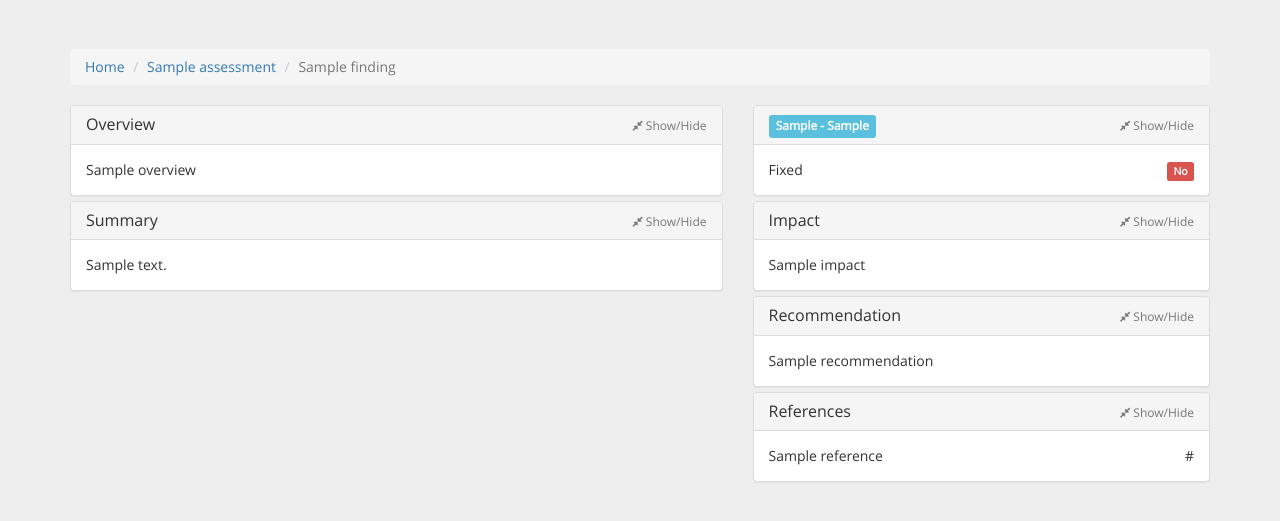
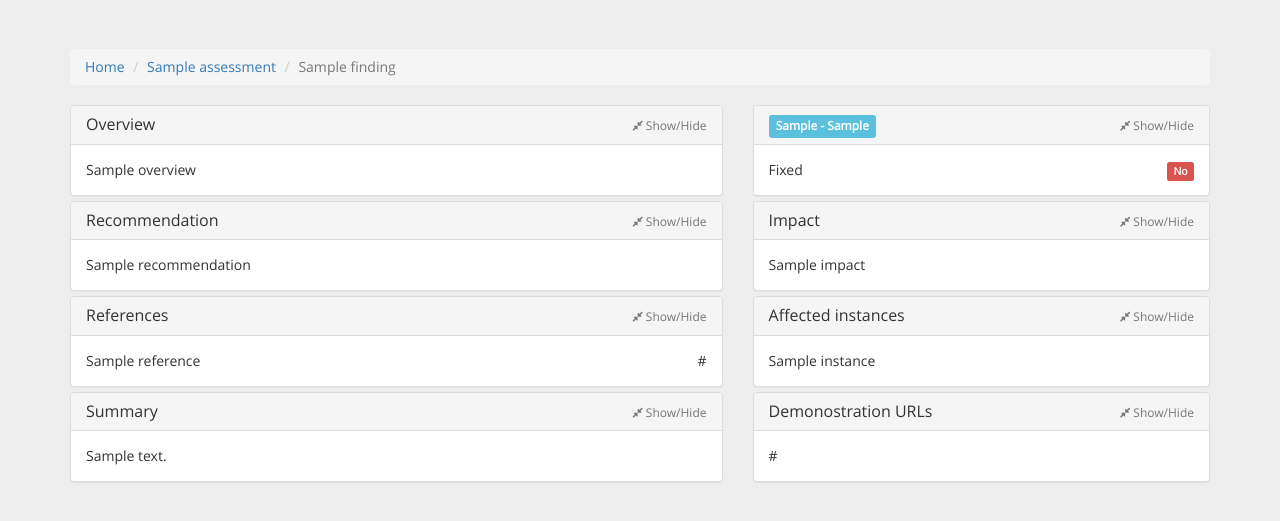
Before and after one commit to lnxg33k/bugtrack, a Django app: template templates/view_finding.html in a window 1280 px wide. Shown: the part 51-572 px from the top of the page. Run offline with Django 3.2, Linux system fonts and the light colour scheme; the template is opened without the code that fills it: most values are stand-ins (such as "Sample title", 1, 10 or a date in 2020); some libraries are stand-ins or nearby versions.

Commit message:
Minor update

```diff
--- a/templates/view_finding.html
+++ b/templates/view_finding.html
@@ -36,12 +36,51 @@
                             </a>
                             </h4>
                         </div>
-                        <div id="Overview" class="panel-collapse collapse in" aria-labelledby="headingIntroduction">
+                        <div id="Overview" class="panel-collapse collapse in" aria-labelledby="headingOverview">
                             <div class="panel-body">
                                 {{ finding.overview|safe }}
                             </div>
                         </div>
                     </div>
+                    {% if finding.recommendation %}
+                    <div class="panel panel-default">
+                        <div class="panel-heading" id="headingRecommendation" data-toggle="collapse" data-parent="#accordion" data-target="#Recommendation">
+                            <h4 class="panel-title">
+                            <a class="accordion-toggle">
+                            Recommendation<span class="pull-right"><small><i class="fa fa-compress"></i> Show/Hide</small></span>
+                            </a>
+                            </h4>
+                        </div>
+                        <div id="Recommendation" class="panel-collapse collapse in" aria-labelledby="headingRecommendation">
+                            <div class="panel-body">
+                                {{ finding.recommendation|safe }}
+                            </div>
+                        </div>
+                    </div>
+                    {% endif %}
+                    {% if finding.references.all %}
+                    <div class="panel panel-default">
+                        <div class="panel-heading" id="headingReferences" data-toggle="collapse" data-parent="#accordion" data-target="#References">
+                            <h4 class="panel-title">
+                            <a class="accordion-toggle">
+                            References<span class="pull-right"><small><i class="fa fa-compress"></i> Show/Hide</small></span>
+                            </a>
+                            </h4>
+                        </div>
+                        <div id="References" class="panel-collapse collapse in" aria-labelledby="headingReferences">
+                            <div class="panel-body">
+                                <div class="row">
+                                    <div class="col-md-12">
+                                        {% for reference in finding.references.all %}
+                                        <span class="pull-left">{{ reference.name }}</span>
+                                        <span class="pull-right">{{ reference.url|urlize|truncatewords_html:5 }}</span><br />
+                                        {% endfor %}
+                                    </div>
+                                </div>
+                            </div>
+                        </div>
+                    </div>
+                    {% endif %}
                     {% if assessment.summary %}
                     <div class="panel panel-default">
                         <div class="panel-heading" id="headingSummary" data-toggle="collapse" data-parent="#accordion" data-target="#summary">
@@ -119,41 +158,34 @@
                         </div>
                     </div>
                     {% endif %}
-                    {% if finding.recommendation %}
+                    {% if finding.instance %}
                     <div class="panel panel-default">
-                        <div class="panel-heading" id="headingRecommendation" data-toggle="collapse" data-parent="#accordion" data-target="#Recommendation">
+                        <div class="panel-heading" id="headingInstance" data-toggle="collapse" data-parent="#accordion" data-target="#Instance">
                             <h4 class="panel-title">
                             <a class="accordion-toggle">
-                            Recommendation<span class="pull-right"><small><i class="fa fa-compress"></i> Show/Hide</small></span>
+                            Affected instances<span class="pull-right"><small><i class="fa fa-compress"></i> Show/Hide</small></span>
                             </a>
                             </h4>
                         </div>
-                        <div id="Recommendation" class="panel-collapse collapse in" aria-labelledby="headingRecommendation">
+                        <div id="Instance" class="panel-collapse collapse in" aria-labelledby="headingInstance">
                             <div class="panel-body">
-                                {{ finding.recommendation|safe }}
+                                {{ finding.instance|safe }}
                             </div>
                         </div>
                     </div>
                     {% endif %}
-                    {% if finding.references.all %}
+                    {% if finding.url %}
                     <div class="panel panel-default">
-                        <div class="panel-heading" id="headingReferences" data-toggle="collapse" data-parent="#accordion" data-target="#References">
+                        <div class="panel-heading" id="headingUrl" data-toggle="collapse" data-parent="#accordion" data-target="#Url">
                             <h4 class="panel-title">
                             <a class="accordion-toggle">
-                            References<span class="pull-right"><small><i class="fa fa-compress"></i> Show/Hide</small></span>
+                            Demonostration URLs<span class="pull-right"><small><i class="fa fa-compress"></i> Show/Hide</small></span>
                             </a>
                             </h4>
                         </div>
-                        <div id="References" class="panel-collapse collapse in" aria-labelledby="headingReferences">
+                        <div id="Url" class="panel-collapse collapse in" aria-labelledby="headingUrl">
                             <div class="panel-body">
-                                <div class="row">
-                                    <div class="col-md-12">
-                                        {% for reference in finding.references.all %}
-                                        <span class="pull-left">{{ reference.name }}</span>
-                                        <span class="pull-right">{{ reference.url|urlize|truncatewords_html:5 }}</span><br />
-                                        {% endfor %}
-                                    </div>
-                                </div>
+                                {{ finding.url|safe }}
                             </div>
                         </div>
                     </div>
```
Also changed, not shown: db.sqlite3.
